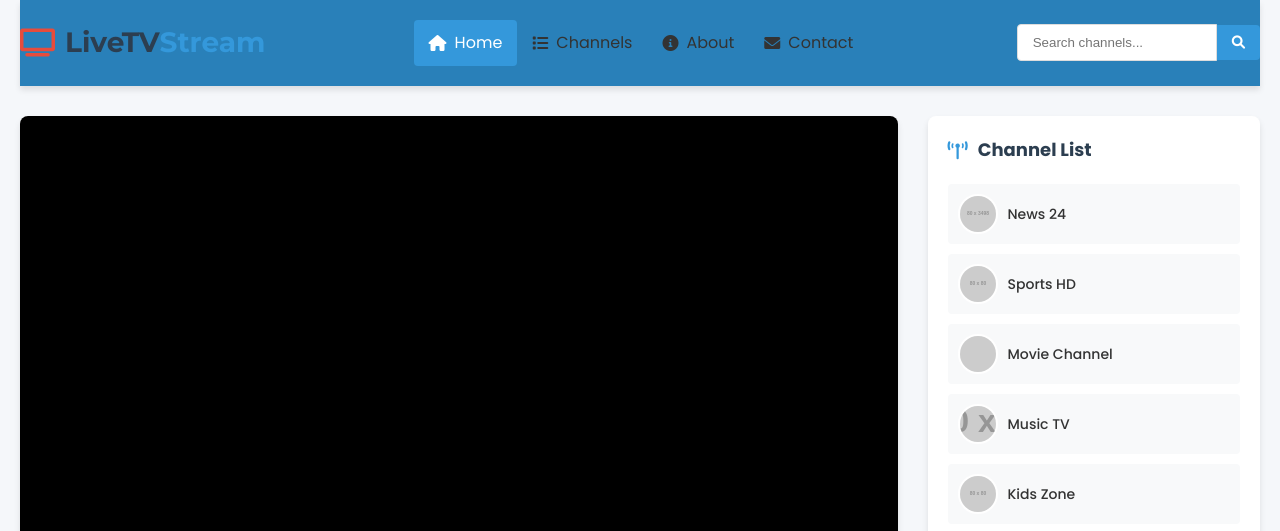
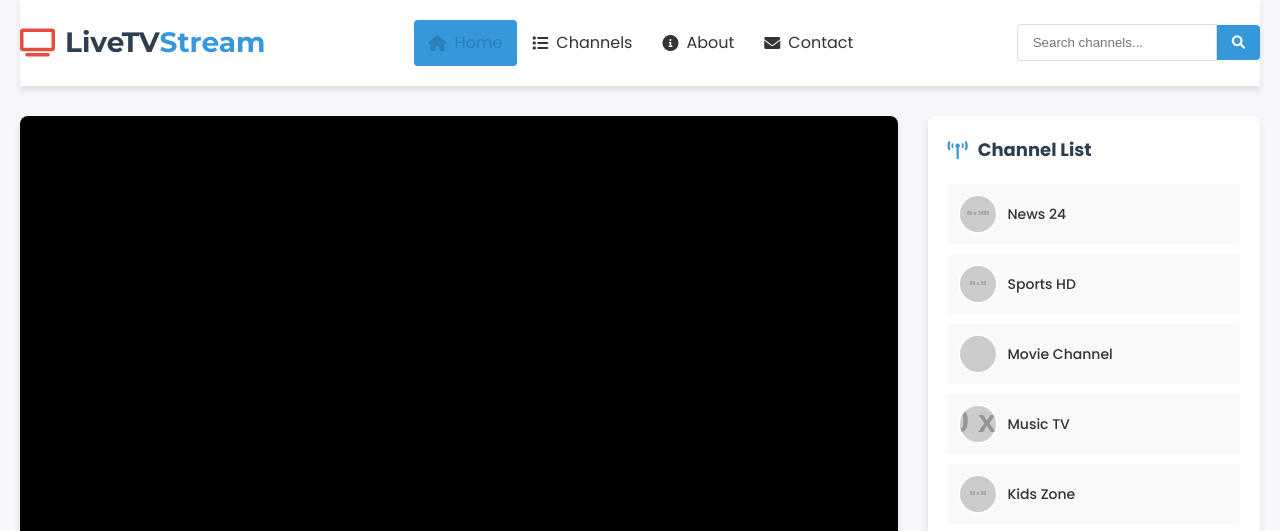
Before and after one commit to rsfjbd/Test2, a plain HTML site: page index.html in a window 1280 px wide. Shown: the top 531 px of the page. Drawn offline with Linux system fonts and the light colour scheme; placeholder pictures from the web are drawn by us; a script that the page names is missing.

Commit message:
Update style.css

```diff
--- a/style.css
+++ b/style.css
@@ -34,7 +34,7 @@ body {
     justify-content: space-between;
     align-items: center;
     padding: 20px 0;
-    background-color: #2980b9;
+    background-color: white;
     box-shadow: var(--shadow);
     position: sticky;
     top: 0;
@@ -80,7 +80,7 @@ body {
 
 .nav ul li a:hover, .nav ul li a.active {
     background-color: var(--primary-color);
-    color: white;
+    color: #2980b9;
 }
 
 .search-box {
```
